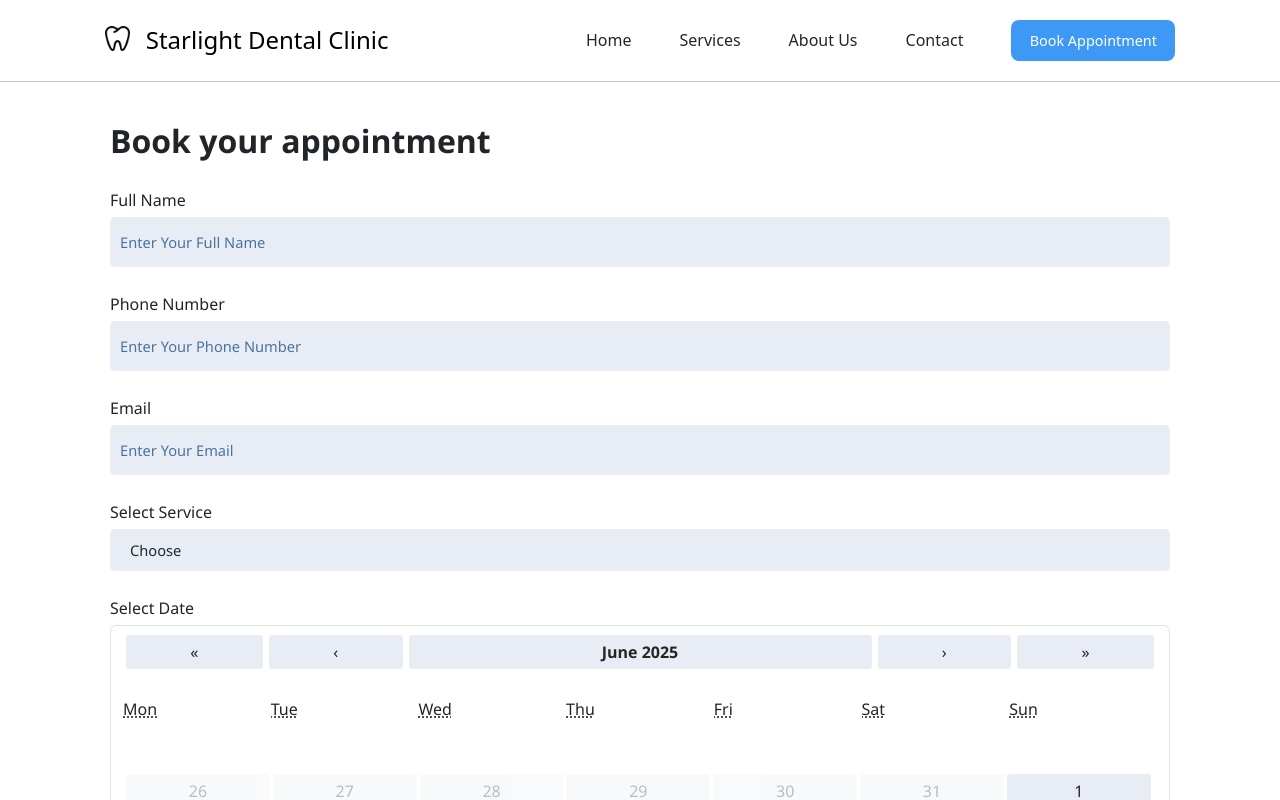
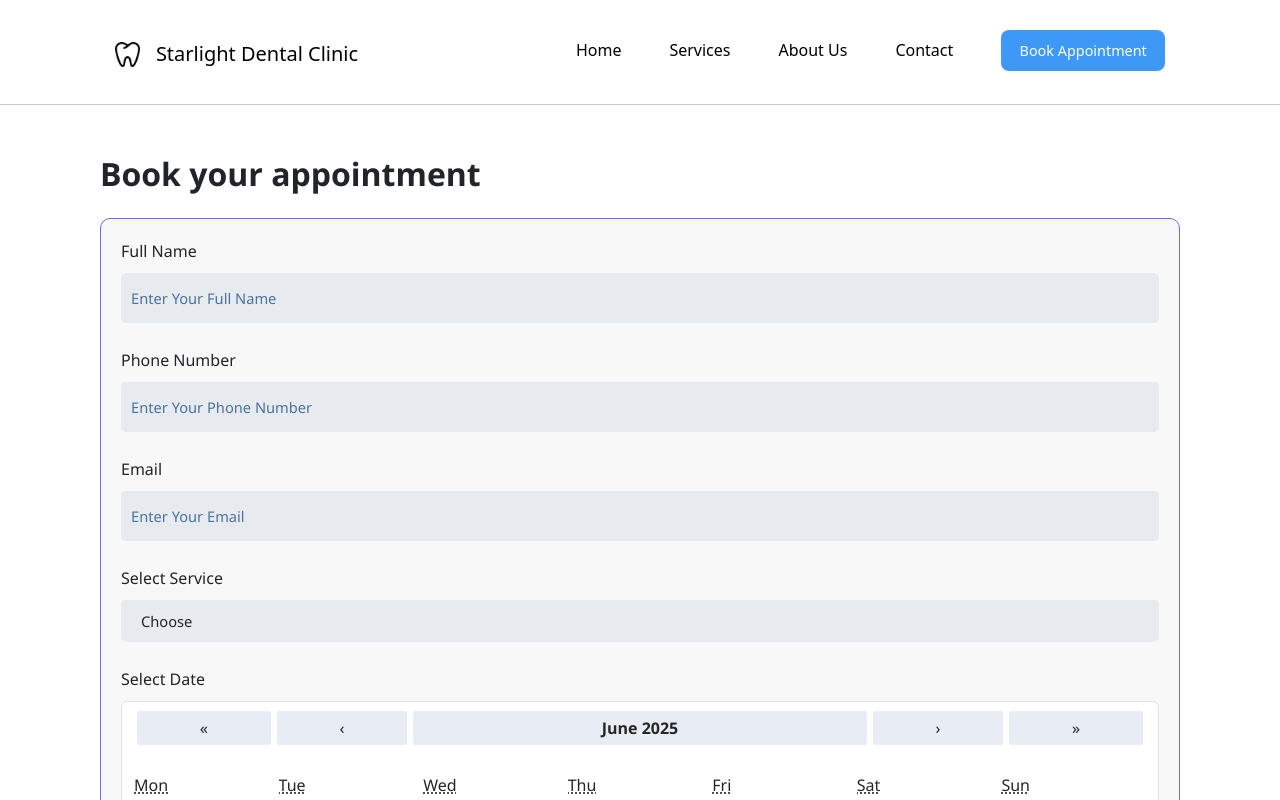
Before and after one commit to arohao/SEG3125-Service-Site, a React (Vite) app in the folder vite-service-site/: page /booking in a window 1280 px wide. Shown: the top 800 px of the page. Built offline with nearby package versions, Linux system fonts and the light colour scheme.

Commit message:
Merge branch 'home-page' into booking, add contact page

```diff
--- a/vite-service-site/src/App.jsx
+++ b/vite-service-site/src/App.jsx
@@ -3,6 +3,7 @@ import { BrowserRouter, Routes, Route } from 'react-router-dom';
 import Home from './pages/Home';
 import Booking from './pages/Booking';
 import BookingSuccess from './pages/BookingSuccess';
+import Contact from './pages/Contact';
 
 import Nav from './components/Nav';
 
@@ -14,6 +15,7 @@ function App() {
         <Route path="/" element={<Home />} />
         <Route path="/booking" element={<Booking/>}/>
         <Route path="/booking-success" element={<BookingSuccess/>}/>
+        <Route path="/contact" element={<Contact/>}/>
       </Routes>
     </BrowserRouter>
   )
--- a/vite-service-site/src/components/Nav.jsx
+++ b/vite-service-site/src/components/Nav.jsx
@@ -7,13 +7,13 @@ function Nav() {
     <nav className='d-flex justify-content-around align-items-center flex-wrap'>
       <Link className='d-flex gap-3 pe-5' to='/'>
         <img src={logo} className='logo' alt='logo' />
-        <h4>Starlight Dental Clinic</h4>
+        <h5>Starlight Dental Clinic</h5>
       </Link>
       <div className='d-flex gap-lg-5 gap-md-3 gap-3  align-items-center' >
-        <h6>Home</h6>
-        <h6>Services</h6>
-        <h6>About Us</h6>
-        <h6>Contact</h6>
+        <h6><Link to='/'>Home</Link></h6>
+        <h6><Link to='/'>Services</Link></h6>
+        <h6><Link to='/'>About Us</Link></h6>
+        <h6><Link to='/contact'>Contact</Link></h6>
         <h6>
           <Link to='/booking'>
             <span className='btn btn-primary butt'>Book Appointment</span>
--- /dev/null
+++ b/vite-service-site/src/pages/Contact.jsx
@@ -0,0 +1,20 @@
+function Contact() {
+  return (
+    <>
+      <div className='banner'></div>
+      <main>
+        <div>
+          <h1>Contact Us</h1>
+          <p> A beautiful smile starts with a healthy mouth. A great dental experience starts at Starlight Dental Clinic.
+              Our dental team is dedicated to providing you with the exceptional service and quality dental care you deserve. Our patients benefit from our comprehensive dental services, modern technology, and appreciate our patient-centered approach. We are your partner in optimal oral health, and together, we’ll achieve your smile goals.
+          </p>
+        </div>
+        <div>
+
+        </div>
+      </main>
+    </>
+  );
+}
+
+export default Contact;
--- a/vite-service-site/src/pages/Home.jsx
+++ b/vite-service-site/src/pages/Home.jsx
@@ -1,4 +1,5 @@
 import dentalImg from "../assets/dental_logo.jpg"
+import {Link} from 'react-router-dom';
 import '../styles/App.css';
 
 function Home() {
@@ -25,7 +26,9 @@ function Home() {
         </p>
 
         {/**How do you use the Link tag for a button?*/}
-        <button type="button" class="btn btn-outline-primary btn-lg">Contact Us</button>
+        <Link to='/contact'>
+          <button type="button" class="btn btn-outline-primary btn-lg">Contact Us</button>
+        </Link>
 
       </div>
 
--- a/vite-service-site/src/styles/App.css
+++ b/vite-service-site/src/styles/App.css
@@ -1,6 +1,3 @@
-#root {
-  padding: 10px;
-}
 
 .logo {
   height: 25px;
@@ -62,15 +59,20 @@ a {
 h1 {
   font-size: 2rem;
   font-weight: bold;
+  margin-bottom: 25px;
 }
 
 .booking-form {
   width: 100%;
-  padding: 20px 0;
+  padding: 20px 20px;
+  background-color: rgba(0, 0, 0, 0.027);
+  border: solid 1px #646cff;
+  border-radius: 10px;
+
 
   & label {
     display: block;
-    padding-bottom: 5px;
+    padding-bottom: 10px;
     font-weight: 500;
   }
 
@@ -83,7 +85,7 @@ h1 {
     height: 50px;
     padding: 10px 0;
     padding-left: 10px;
-    background-color: #E8EDF5;
+    background-color: #e7eaef;
     border: none;
     border-radius: 5px;
     font-family: inherit;
@@ -95,7 +97,7 @@ h1 {
     width: 100%;
     height: fit-content;
     padding: 10px 20px;
-    background-color: #E8EDF5;
+    background-color: #e7eaef;
     border: none;
     border-radius: 5px;
     font-family: inherit;
@@ -121,3 +123,17 @@ h1 {
   }
 
 }
+
+
+.banner {
+  position: relative;
+  z-index: 4;
+  background-image: url('https://stonehavendental.com/wp-content/uploads/2019/04/Types-of-Dentists.jpg');
+  background-position-y: -35px;
+  background-size: cover;
+  width: 100%;
+  padding: 0;
+  margin: 0;
+  height: 300px;
+  border-bottom: solid #646cff 2px;
+}
--- a/vite-service-site/src/styles/components.css
+++ b/vite-service-site/src/styles/components.css
@@ -1,12 +1,8 @@
 nav {
-  /* display: flex;
-  justify-content: space-between;
-  align-items: center; */
-  margin: -10px -10px;
-  padding: 20px 30px;
+  padding: 30px 30px 25px 30px;
   border-bottom: solid rgb(202, 202, 202) 1px;
 
-  & h4, h6 {
+  & h4, h5 {
     margin: 0;
     display: inline-block;
   }
```
